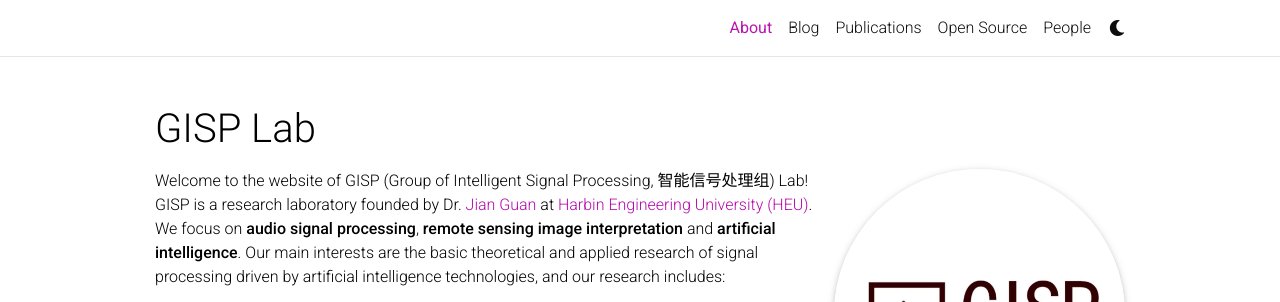
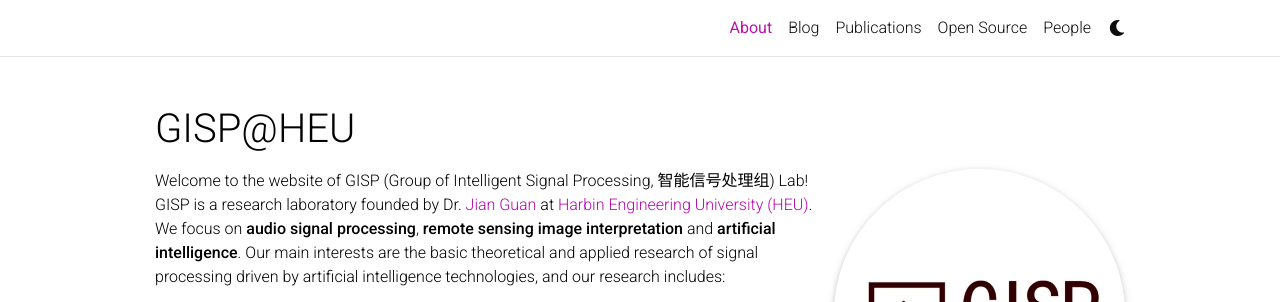
Before and after one commit to GISP-HEU/GISP-HEU.github.io, a Jekyll site: the page built from _pages/about.md, in a window 1280 px wide and 1168 px high. Shown: the top 302 px of the window. Built offline with Jekyll 4.4.1, drawn with Linux system fonts in a browser that asks for light colours; emoji names are drawn with the system emoji font; comment, search, counter and statistics services are not loaded; a style sheet for code colours, icons or effects is not loaded.

Commit message:
Update _config.yml
demo-v0.1

```diff
--- a/_config.yml
+++ b/_config.yml
@@ -2,7 +2,7 @@
 # Site settings
 # -----------------------------------------------------------------------------
 
-title: GISP Lab # the website title (if blank, full name will be used instead)
+title: GISP@HEU # the website title (if blank, full name will be used instead)
 first_name: GISP #
 middle_name:  #
 last_name:  #
@@ -117,7 +117,7 @@
 # Blog
 # -----------------------------------------------------------------------------
 
-blog_name: GISP Lab # blog_name will be displayed in your blog page
+blog_name: GISP's BLOG # blog_name will be displayed in your blog page
 blog_nav_title: Blog # your blog must have a title for it to be displayed in the nav bar
 blog_description: Blogs from GISP
 permalink: /blog/:year/:title/
```
